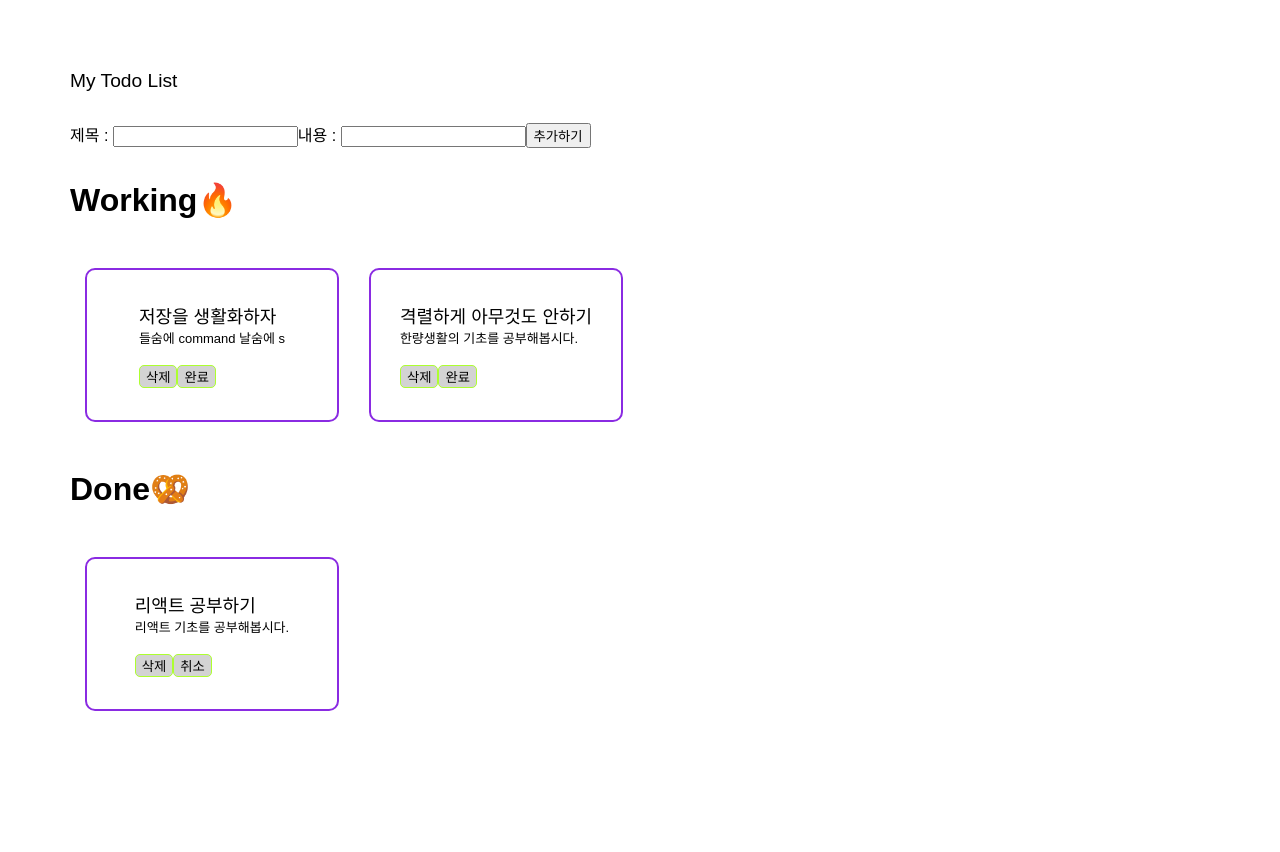
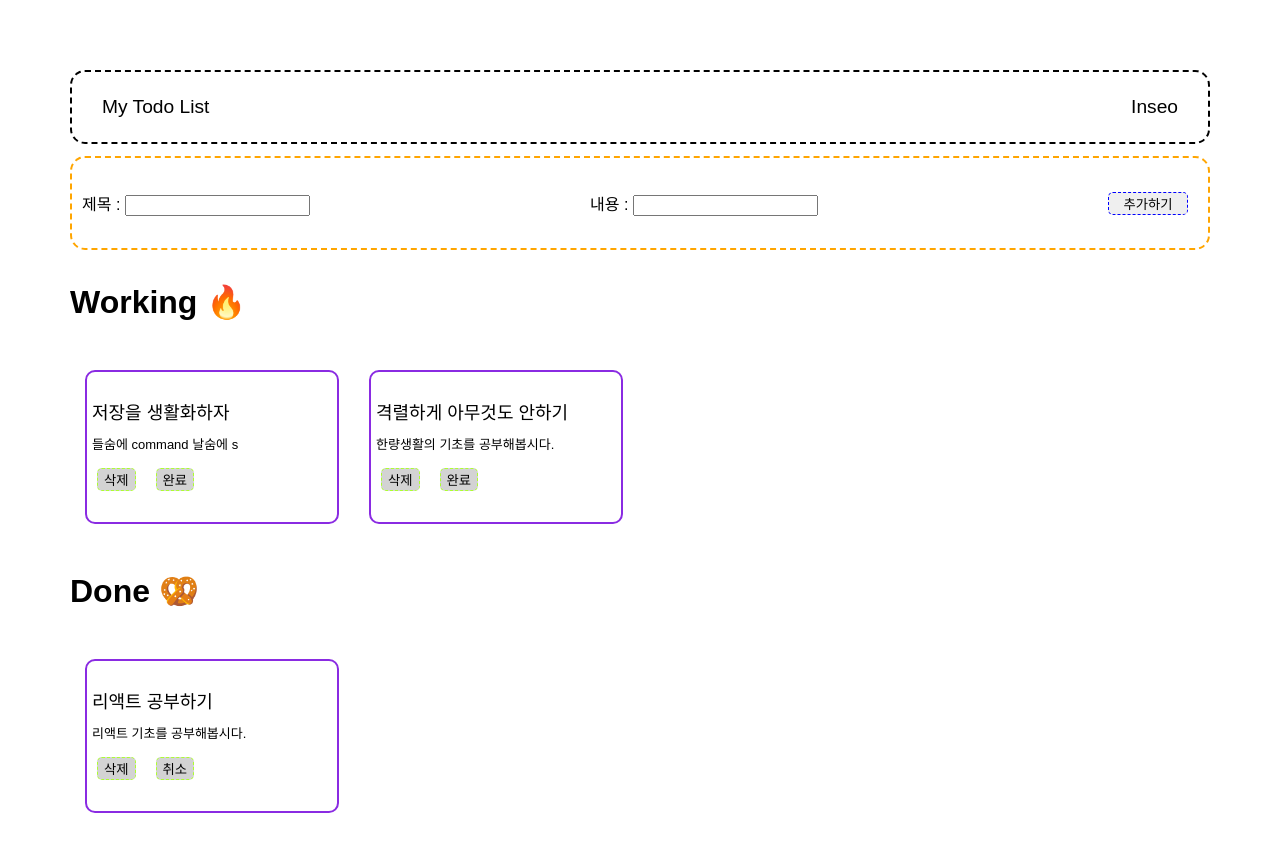
Before and after one commit to 1nxeo/react_week_1_personal, a React (Create React App) app: page / in a window 1280 px wide. Shown: the top 852 px of the page. Before the commit the page ends 800 px from the top, so only its background shows below. Built offline with nearby package versions, Linux system fonts and the light colour scheme; a web font is replaced by a local one.

Commit message:
css edited

```diff
--- a/src/App.css
+++ b/src/App.css
@@ -23,35 +23,101 @@
 }
 
 .header{
-  height: 40px;
+  padding:10px;
+  height: 50px;
+  line-height: 50px;
   font-size: larger;
+  border: 2px dashed;
+  border-radius: 15px;
+  display: grid;
+  grid-template-columns: 1fr 1fr 1fr;
+  justify-content: center;
+  align-items:center;
+  max-width: 1200px;
+  min-width: 800px;
+}
+.page-title{
+  margin: 0 20px;
+}
+
+.name-tag{
+  text-align: end;
+  margin: 0 20px
+}
+
+.input-form>form{
+  border: 2px dashed orange;
+  border-radius: 15px;
+  height: 70px;
+  display: grid;
+  grid-template-columns: 1fr 1fr 100px;
+  /* flex-direction: column; */
+  justify-content: center;
+  align-items: center;
+  font-size: medium;
+  padding:10px;
+  max-width: 1200px;
+  min-width: 800px;
+}
+
+.input-form > div{
+  margin:10px;
+}
+
+.submit-btn{
+  margin: 10px;
+  border: 1px dashed blue;
+  border-radius: 5px;
+  align-items: end;
+}
+
+.submit-btn:hover{
+  border : solid blue;
 }
 
 .todo-box{
   display: flex;
+  flex-direction: column;
   width: 250px;
   height: 150px;
   border: 2px solid blueviolet;
   border-radius: 10px;
-  align-items: center;
+  align-items: flex-start;
   justify-content: center;
   margin: 15px;
-  word-wrap: normal;
+  word-wrap: wrap;
+  flex-wrap: wrap;
 }
 .title{
   font-size: large;
+  margin: 5px;
 }
 
 .desc{
   font-size: small;
+  margin: 5px;
 }
 
 .todolist-box{
   display: flex;
 }
 
+.content-box{
+  display: flex;
+  flex-flow: column wrap;
+  align-items: flex-start;
+  justify-content: flex-start;
+
+}
+
 .btns{
   background-color: lightgray;
-  border: 1px solid greenyellow;
+  border: 1px dashed greenyellow;
   border-radius: 5px;
+  margin: 10px;
+  justify-content: ;
 }
+
+.btns:hover{
+  border : solid greenyellow
+}
--- a/src/App.js
+++ b/src/App.js
@@ -15,7 +15,7 @@ function App() {
   ]);
 
   const removeTodoHandler = (id) => {
-    const newestTodoList = todoList.filter((todolist)=>todolist.id !== id);
+    const newestTodoList = todoList.filter((item)=>item.id !== id);
     setTodoList(newestTodoList)
     alert("삭제 완료!")
   }
@@ -36,24 +36,26 @@ function App() {
   return (
     <div className='app-style'>
       <div className='header'>
-        <span>My Todo List</span>
+        <div className='page-title'>My Todo List</div>
+        <div></div>
+        <div className='name-tag'>Inseo</div>
       </div>
       <Input todoList={todoList} setTodoList={setTodoList}/>
-      <h1>Working🔥</h1>
+      <h1>Working 🔥</h1>
       <div className='todolist-box'>
-        {todoList.map((todolist) => {
-          if(todolist.isDone === false){
-            return <Working todolist ={todolist} key={todolist.id} handleRemove={removeTodoHandler} handleChangeDone={doneChangeHandler}/>
+        {todoList.map((todoList) => {
+          if(todoList.isDone === false){
+            return <Working todoList ={todoList} key={todoList.id} handleRemove={removeTodoHandler} handleChangeDone={doneChangeHandler}/>
           }else{
             return null
           }
         })}
       </div>
-      <h1>Done🥨</h1>
+      <h1>Done 🥨</h1>
       <div className='todolist-box'>
-        {todoList.map((todolist) => {
-          if (todolist.isDone === true) {
-            return <Done todolist={todolist} key={todolist.id} handleRemove={removeTodoHandler} handleChangeDone={doneChangeHandler}/>;
+        {todoList.map((todoList) => {
+          if (todoList.isDone === true) {
+            return <Done todoList={todoList} key={todoList.id} handleRemove={removeTodoHandler} handleChangeDone={doneChangeHandler}/>;
           }else{
             return null
           }
--- a/src/components/Done.jsx
+++ b/src/components/Done.jsx
@@ -1,14 +1,14 @@
 function Done(props){
-
-
 
     return (
     <div className='todo-box'>
         <div className='content-box'>
-        <div className='title'>{props.todolist.title}</div>
-        <div className='desc'>{props.todolist.desc}</div><br/>
-        <button className="btns" onClick={() => props.handleRemove(props.todolist.id)}>삭제</button>
-        <button className="btns" onClick={() => props.handleChangeDone(props.todolist.id)}>취소</button>
+        <div className='title'>{props.todoList.title}</div>
+        <div className='desc'>{props.todoList.desc}</div>
+        <div>
+            <button className="btns" onClick={() => props.handleRemove(props.todoList.id)}>삭제</button>
+            <button className="btns" onClick={() => props.handleChangeDone(props.todoList.id)}>취소</button>
+        </div>
         </div>
     </div>
     )
--- a/src/components/Input.jsx
+++ b/src/components/Input.jsx
@@ -1,6 +1,7 @@
 import React, {useState} from "react"
 
 function Input ({todoList,setTodoList}) {
+
     const [title, setTitle] = useState("")
     const [desc, setDesc] = useState("")
 
@@ -14,11 +15,12 @@ function Input ({todoList,setTodoList}) {
 
     const formSubmitHandler = (event) => {
         const newTodo = {
-        id : todoList.length +1,
+            id : todoList.length + 1,
             title,
             desc,
             isDone : false
         }
+        console.log(newTodo)
         event.preventDefault();
         setTodoList([...todoList, newTodo])
         alert("할 일 등록 완료!")
@@ -27,10 +29,14 @@ function Input ({todoList,setTodoList}) {
     }
 
     return (
+        <div className='input-form'>
+            <form onSubmit={formSubmitHandler}>
                 <div>
-        <form className='input-form' onSubmit={formSubmitHandler}>
                 제목 : <input type="text" value={title} required onChange={titleChangeHandler}/>
+                </div>
+                <div>
                 내용 : <input type="text" value={desc} required onChange={descChangeHandler}/>
+                </div>
                 <input type="submit" value="추가하기" className='submit-btn'/>
             </form>
         </div>
--- a/src/components/Working.jsx
+++ b/src/components/Working.jsx
@@ -2,10 +2,12 @@ function Working(props){
     return (
     <div className='todo-box'>
         <div className='content-box'>
-        <div className='title'>{props.todolist.title}</div>
-        <div className='desc'>{props.todolist.desc}</div><br/>
-        <button className="btns" onClick={() => props.handleRemove(props.todolist.id)}>삭제</button>
-        <button className="btns" onClick={() => props.handleChangeDone(props.todolist.id)}>완료</button>
+        <div className='title'>{props.todoList.title}</div>
+        <div className='desc'>{props.todoList.desc}</div>
+        <div>
+            <button className="btns" onClick={() => props.handleRemove(props.todoList.id)}>삭제</button>
+            <button className="btns" onClick={() => props.handleChangeDone(props.todoList.id)}>완료</button>
+        </div>
         </div>
     </div>
     )
```
Lines whose indentation alone changed are shown as unchanged.
